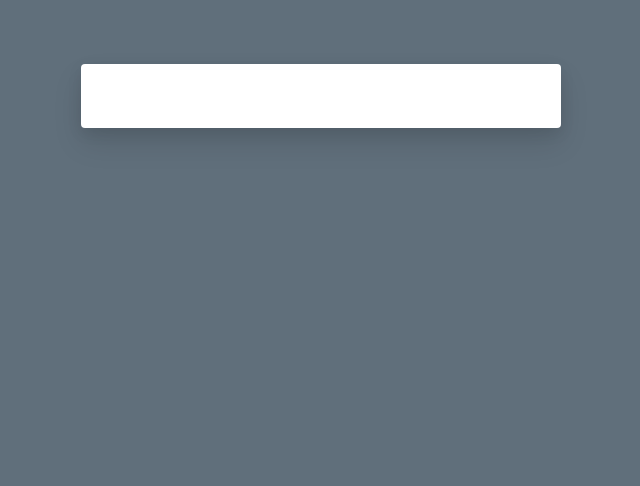
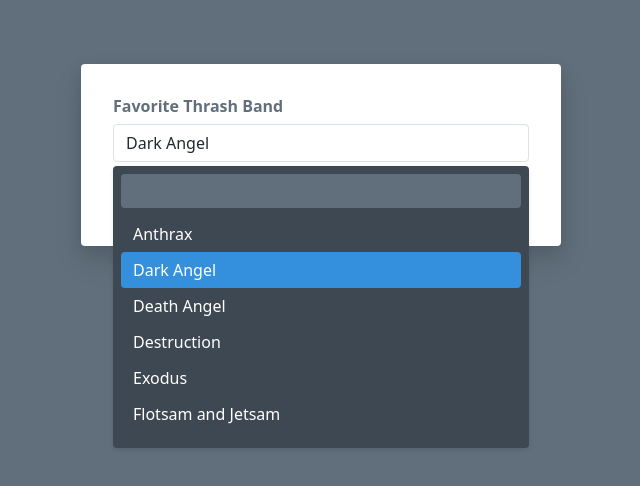
Before and after one commit to aristotele/advanced-vue-component-design, a Vue app: page / in a window 1280 px wide. Shown: the top 486 px of the page, without its empty margins (319-959 px from the left). Built offline with nearby package versions, Linux system fonts and the light colour scheme.

Commit message:
Lesson 28 - Set up

```diff
--- a/src/App.vue
+++ b/src/App.vue
@@ -1,14 +1,24 @@
 <template>
   <div class="min-h-screen bg-grey-darker p-8">
-    <div class="max-w-sm mx-auto card mt-8"></div>
+    <div class="max-w-sm mx-auto card mt-8">
+      <div class="mb-4">
+        <label class="form-label mb-2">Favorite Thrash Band</label>
+        <search-select></search-select>
+      </div>
+      <div class="text-right">
+        <button type="button" class="btn btn-blue">Save Changes</button>
+      </div>
+    </div>
   </div>
 </template>
 
 <script>
+import SearchSelect from "./assets/js/components/SearchSelect"
+
 export default {
   name: "App",
 
-  components: {}
+  components: { SearchSelect }
 }
 </script>
 
--- /dev/null
+++ b/src/assets/js/components/SearchSelect.vue
@@ -0,0 +1,32 @@
+<template>
+  <div class="search-select">
+    <div class="search-select-input">
+      <span>Dark Angel</span>
+      <!-- <span class="search-select-placeholder">Select a band...</span> -->
+    </div>
+
+    <div class="search-select-dropdown">
+      <input class="search-select-search" />
+      <ul class="search-select-options">
+        <li class="search-select-option">Anthrax</li>
+        <li class="search-select-option is-active">Dark Angel</li>
+        <li class="search-select-option">Death Angel</li>
+        <li class="search-select-option">Destruction</li>
+        <li class="search-select-option">Exodus</li>
+        <li class="search-select-option">Flotsam and Jetsam</li>
+        <li class="search-select-option">Kreator</li>
+        <li class="search-select-option">Megadeth</li>
+        <li class="search-select-option">Metallica</li>
+        <li class="search-select-option">Overkill</li>
+        <li class="search-select-option">Sepultura</li>
+        <li class="search-select-option">Slayer</li>
+        <li class="search-select-option">Testament</li>
+      </ul>
+    </div>
+    <!-- <div class="search-select-empty">No results found</div> -->
+  </div>
+</template>
+
+<script>
+export default {}
+</script>
```
